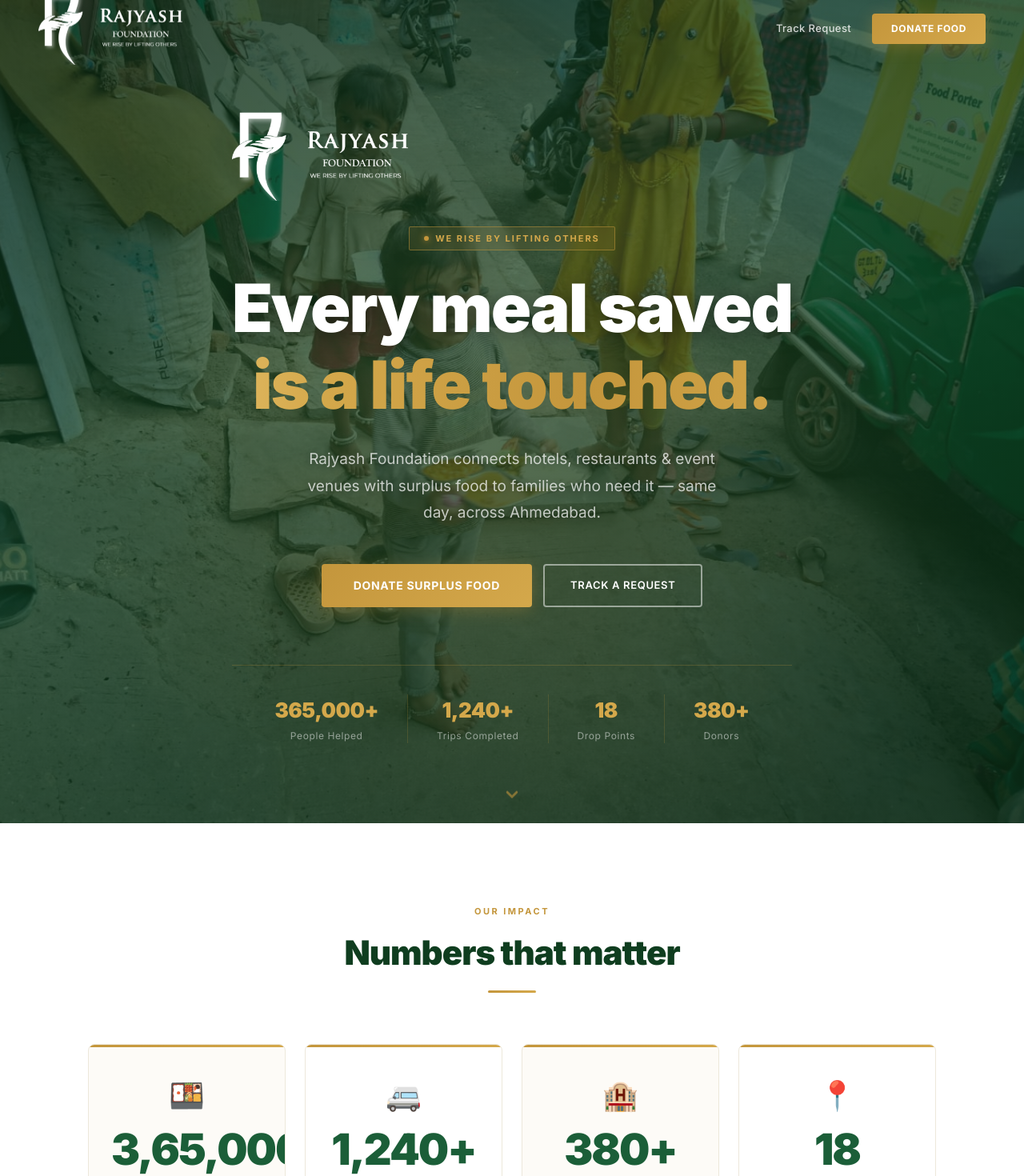
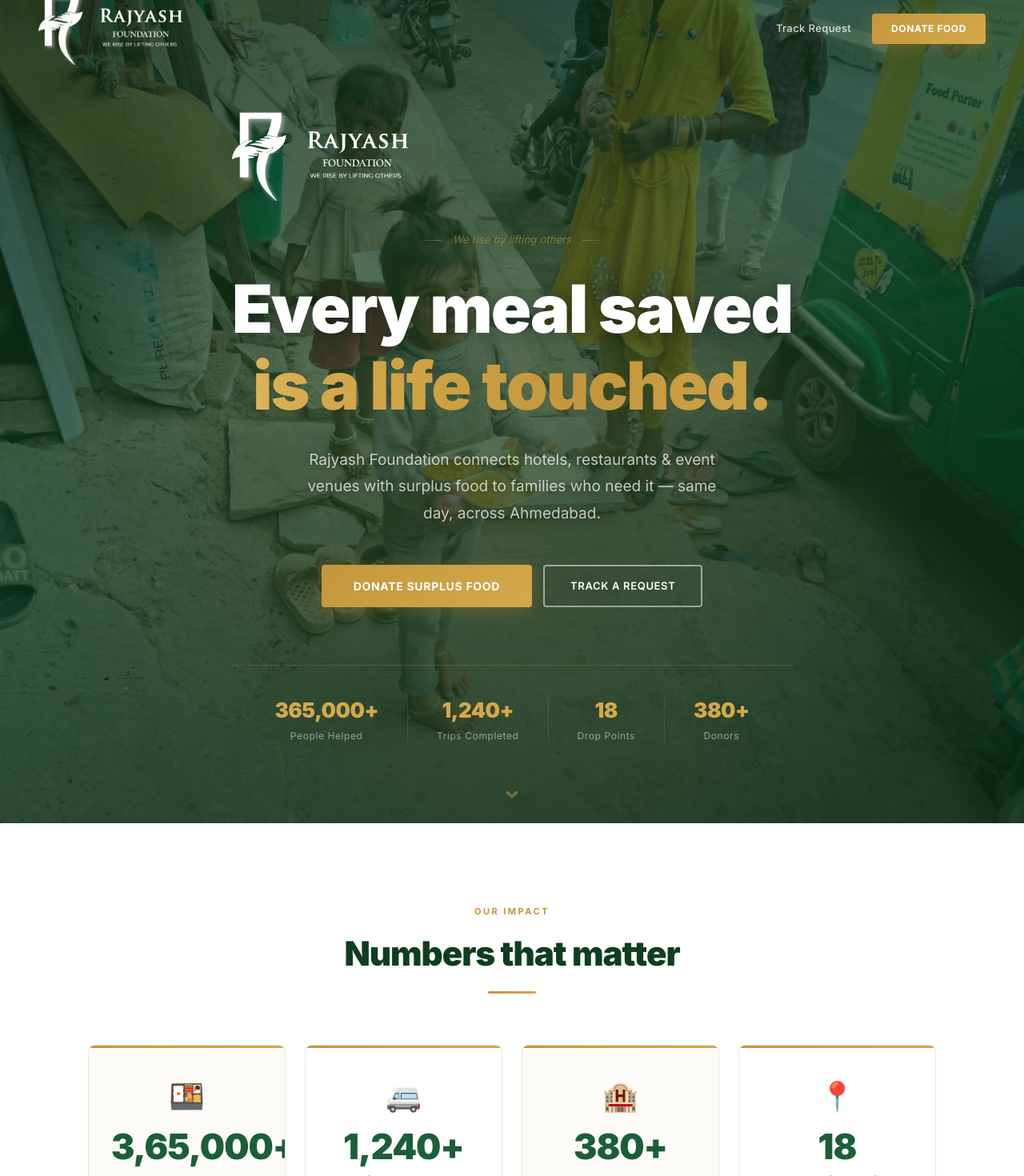
Before and after one commit to Coffee77777/rajyash, a Next.js app: page / in a window 1280 px wide. Shown: the top 1470 px of the page at 80% size. Built offline with nearby package versions, Linux system fonts and the light colour scheme.

Commit message:
fix: admin tagline to thin italic + fix stat number overflow on cards

```diff
--- a/src/app/admin/page.tsx
+++ b/src/app/admin/page.tsx
@@ -235,8 +235,11 @@
           </div>
         </div>
 
-        <div style={{ position:'absolute', bottom:28, color:'rgba(255,255,255,0.2)', fontSize:11, letterSpacing:'1px' }}>
-          WE RISE BY LIFTING OTHERS
+        <div style={{ position:'absolute', bottom:28, display:'flex', alignItems:'center', gap:10 }}>
+          <div style={{ width:24, height:1, background:'rgba(196,150,60,0.4)' }}/>
+          <p style={{ color:'rgba(196,150,60,0.5)', fontSize:12, fontWeight:300, fontStyle:'italic', margin:0 }}>
+            We rise by lifting others
+          </p>
         </div>
       </div>
 
--- a/src/app/page.tsx
+++ b/src/app/page.tsx
@@ -119,16 +119,13 @@
 
           {/* Tag */}
           <div className="animate-fade-up delay-100" style={{
-            display: 'inline-flex', alignItems: 'center', gap: 8,
-            border: '1px solid rgba(196,150,60,0.5)',
-            background: 'rgba(196,150,60,0.12)',
-            backdropFilter: 'blur(8px)',
-            borderRadius: 2, padding: '6px 18px', marginBottom: 28,
+            display: 'inline-flex', alignItems: 'center', gap: 14, marginBottom: 32,
           }}>
-            <div style={{ width: 6, height: 6, borderRadius: '50%', background: '#C4963C', boxShadow: '0 0 8px #C4963C' }}/>
-            <span style={{ color: '#D4A84B', fontSize: 11, fontWeight: 700, letterSpacing: '2px' }}>
-              WE RISE BY LIFTING OTHERS
+            <div style={{ width: 32, height: 1, background: 'linear-gradient(90deg, transparent, rgba(196,150,60,0.6))' }}/>
+            <span style={{ color: 'rgba(196,150,60,0.75)', fontSize: 13, fontWeight: 300, fontStyle: 'italic', letterSpacing: '0.02em' }}>
+              We rise by lifting others
             </span>
+            <div style={{ width: 32, height: 1, background: 'linear-gradient(90deg, rgba(196,150,60,0.6), transparent)' }}/>
           </div>
 
           <h1 className="animate-fade-up delay-200" style={{
@@ -217,8 +214,9 @@
                 }}/>
                 <div style={{ fontSize: 36, marginBottom: 14 }}>{s.icon}</div>
                 <div style={{
-                  fontSize: 'clamp(36px,4.5vw,54px)', fontWeight: 900,
-                  color: '#1B5E38', lineHeight: 1, letterSpacing: '-2px',
+                  fontSize: 'clamp(28px,3.5vw,44px)', fontWeight: 900,
+                  color: '#1B5E38', lineHeight: 1, letterSpacing: '-1px',
+                  whiteSpace: 'nowrap',
                 }}>
                   {s.refObj.count.toLocaleString('en-IN')}{s.suffix}
                 </div>
@@ -477,7 +475,7 @@
 
           <div style={{ borderTop: '1px solid rgba(255,255,255,0.06)', paddingTop: 28, display: 'flex', justifyContent: 'space-between', alignItems: 'center', flexWrap: 'wrap', gap: 12 }}>
             <span style={{ fontSize: 12, color: 'rgba(255,255,255,0.2)' }}>© 2026 Rajyash Foundation. All rights reserved.</span>
-            <span style={{ fontSize: 12, color: 'rgba(196,150,60,0.4)', fontStyle: 'italic' }}>We Rise by Lifting Others 🌱</span>
+            <span style={{ fontSize: 12, color: 'rgba(196,150,60,0.35)', fontStyle: 'italic', fontWeight: 300 }}>We rise by lifting others</span>
           </div>
         </div>
       </footer>
```
